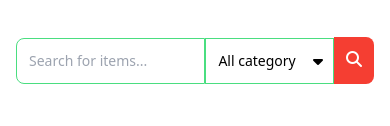
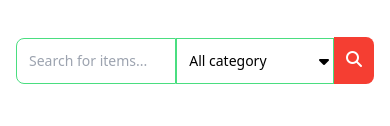
Before and after one commit to agumichaeleze/foodsite, a plain HTML site: page index.html in a window 390 px wide. Shown: the part 167-293 px from the top of the page. Drawn offline with nearby package versions, Linux system fonts and the light colour scheme.

Commit message:
Update site content

```diff
--- a/index.html
+++ b/index.html
@@ -72,9 +72,9 @@
             placeholder="Search for items..."
             class="border border-green-400 p-3 w-full md:w-full text-sm outline-0 rounded-l-lg"
           />
-       <button type="submit" class=" btn2 bg-white flex justify-between items-center p-2.5 w-2/3 md:w-80 gap-2 border border-green-400 cursor-pointer">
+       <button type="submit" class=" btn2 bg-white flex justify-between items-center p-2.5 w-full md:w-80 gap-2 border border-green-400 cursor-pointer">
         <p class="text-sm p-0.5">All category</p>
-        <i class="fa-solid fa-caret-down"></i>
+        <i class="fa-solid fa-caret-down w-1"></i>
        </button>
 
         <button
```
